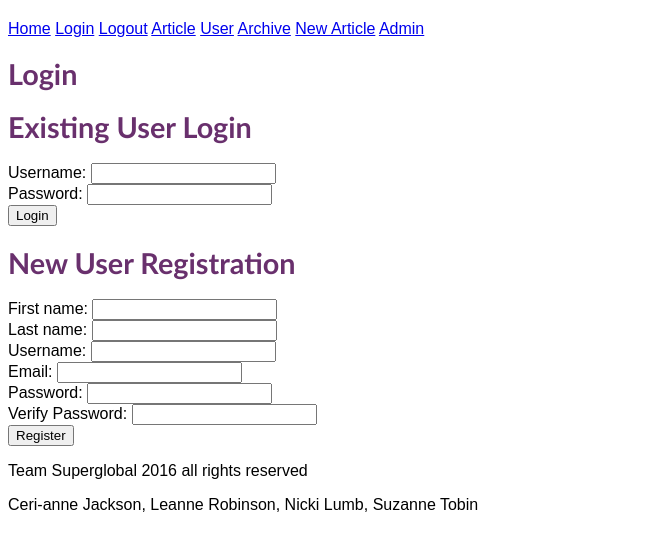
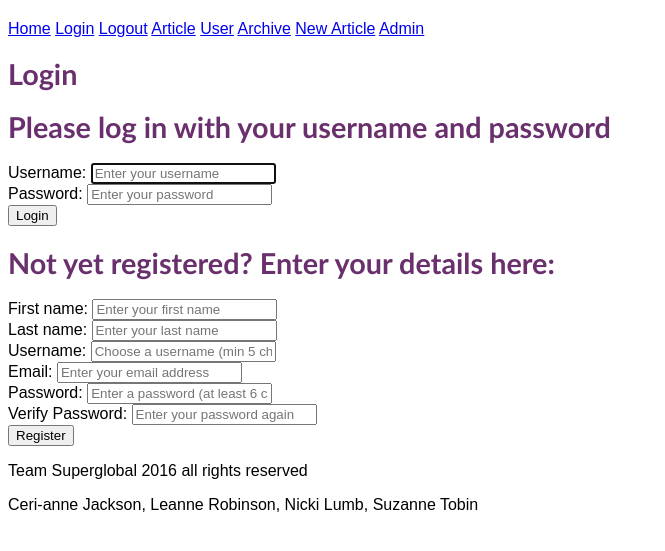
Before and after one commit to Ceri-anne/nonMVCblog, a PHP site: page /login.php in a window 1280 px wide. Shown: the part 195-746 px from the top of the page, without its empty margins (0-665 px from the left). Run offline with PHP 8.4, Linux system fonts and the light colour scheme; data that the repository does not hold is empty.

Commit message:
Added placeholders for login and register form and patterns (labels to be made invisible with css)

```diff
--- a/templates/loginform.phtml
+++ b/templates/loginform.phtml
@@ -1,16 +1,18 @@
 <div id="LoginForm">
-    <h1>Existing User Login</h1>
-    <form action="login.php" method="post">
+    <h1>Please log in with your username and password</h1>
+    <form name="login" action="login.php" method="post">
       <div>
       <label for="username">Username: </label>
-      <input name="username" type="text" required/>
+      <input name="username" type="text"  autofocus required placeholder="Enter your username"/>
       </div>
 
       <div>
       <label for="password">Password: </label>
-      <input name="password" type="password" required/>
+      <input name="password" type="password" required placeholder="Enter your password"/>
       </div>
 
       <button type="submit" value="login">Login</button>
     </form>
+
+
 </div>
--- a/templates/registerform.phtml
+++ b/templates/registerform.phtml
@@ -1,37 +1,36 @@
-<div id="RegisterForm">
-    <h1>New User Registration</h1>
+<div id="RegisterForm"></div>
+    <h1>Not yet registered? Enter your details here:</h1>
     <form action="login.php" method="post">
       <div>
       <label for="firstname">First name: </label>
-      <input name="firstname" type="text" required/>
+      <input name="firstname" type="text" required pattern=".{2,}" placeholder="Enter your first name"/>
       </div>
 
       <div>
       <label for="lastname">Last name: </label>
-      <input name="lastname" type="text" required/>
+      <input name="lastname" type="text" required pattern=".{2,}"  placeholder="Enter your last name"/>
       </div>
 
         <div>
       <label for="username">Username: </label>
-      <input name="username" type="text" required/>
+      <input name="username" type="text" required pattern=".{5,}"  placeholder="Choose a username (min 5 characters)"/>
       </div>
 
          <div>
       <label for="email">Email: </label>
-      <input name="email" type="text" required/>
+      <input name="email" type="text" required  placeholder="Enter your email address"/>
       </div>
 
       <div>
       <label for="password">Password: </label>
-      <input name="password" type="password" required/>
+      <input name="password" type="password" required  placeholder="Enter a password (at least 6 characters with an uppercase letter and a number"
+             pattern="^(?=.*\d)(?=.*[a-z])(?=.*[A-Z])(?!.*\s).*$"/>
       </div>
 
       <div>
       <label for="verifypassword">Verify Password: </label>
-      <input name="verifypassword" type="password"/>
+      <input name="verifypassword" type="password"  placeholder="Enter your password again"/>
       </div>
-
-
 
       <button type="submit" value="register">Register</button>
     </form>
```
